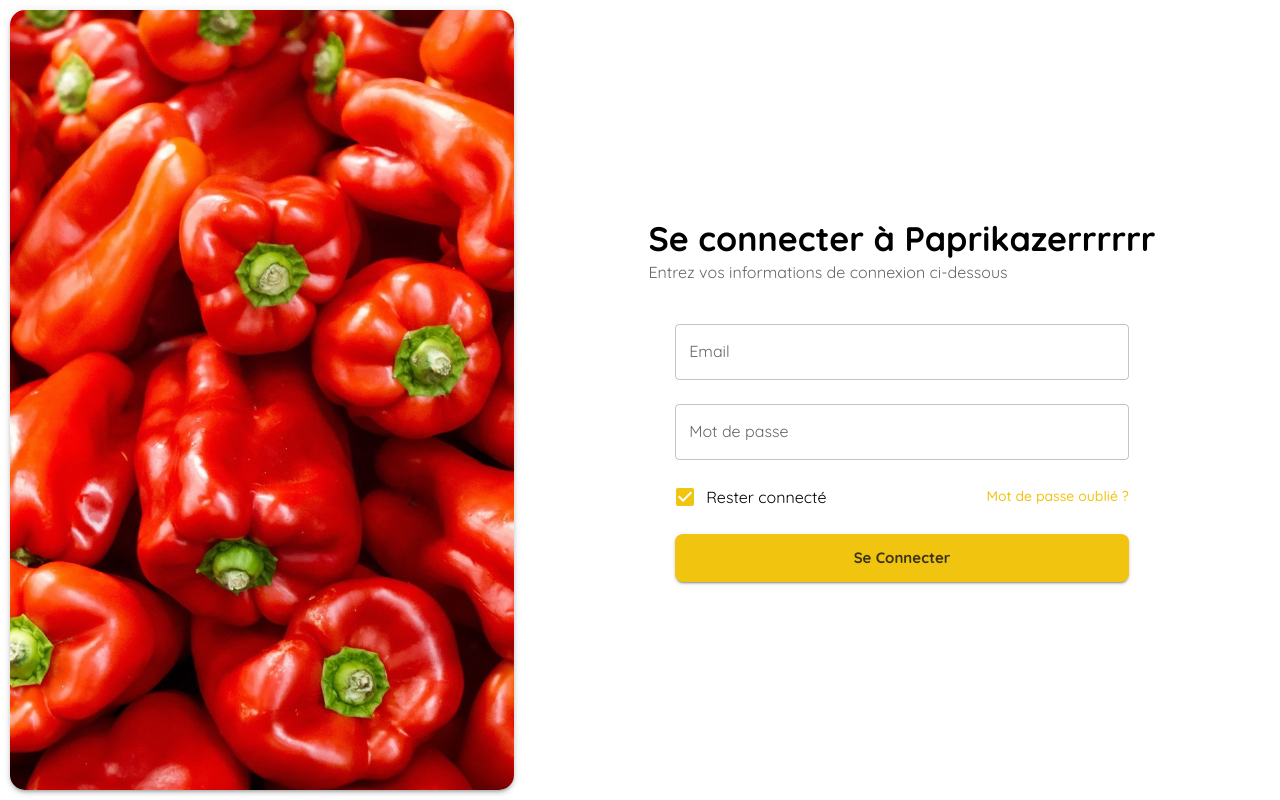
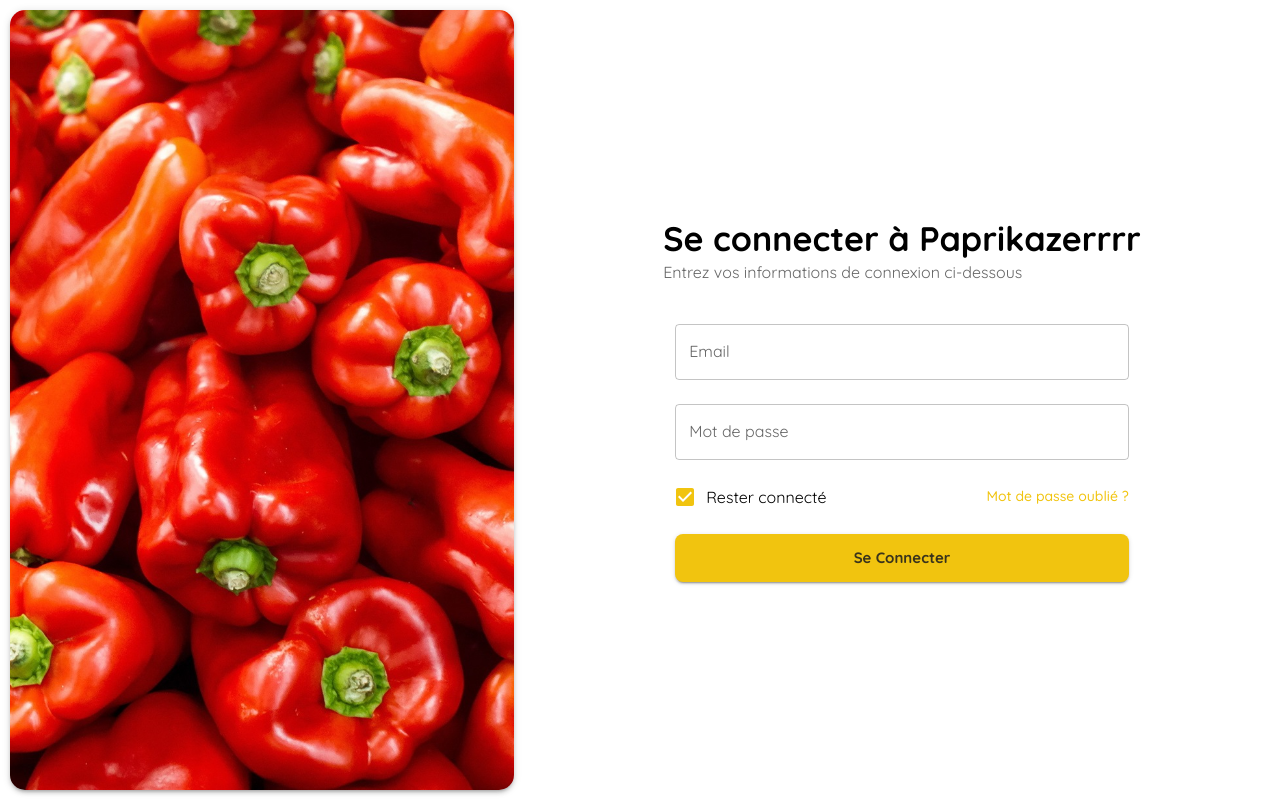
Before and after one commit to WildCodeSchool/2109-wns-remote2-paprika-front, a React (Create React App) app: page /login in a window 1280 px wide. Built offline with nearby package versions, Linux system fonts and the light colour scheme; some icons are missing.

Commit message:
💚 test CI

```diff
--- a/src/views/Login.tsx
+++ b/src/views/Login.tsx
@@ -35,7 +35,7 @@ const Login = () => {
       <RightSide>
         <Stack sx={{ mb: 5, textAlign: 'left' }}>
           <Typography variant="h4" fontWeight="bold">
-            Se connecter à Paprikazerrrrrr
+            Se connecter à Paprikazerrrr
           </Typography>
           <Typography sx={{ color: 'text.secondary' }}>
             Entrez vos informations de connexion ci-dessous
```
